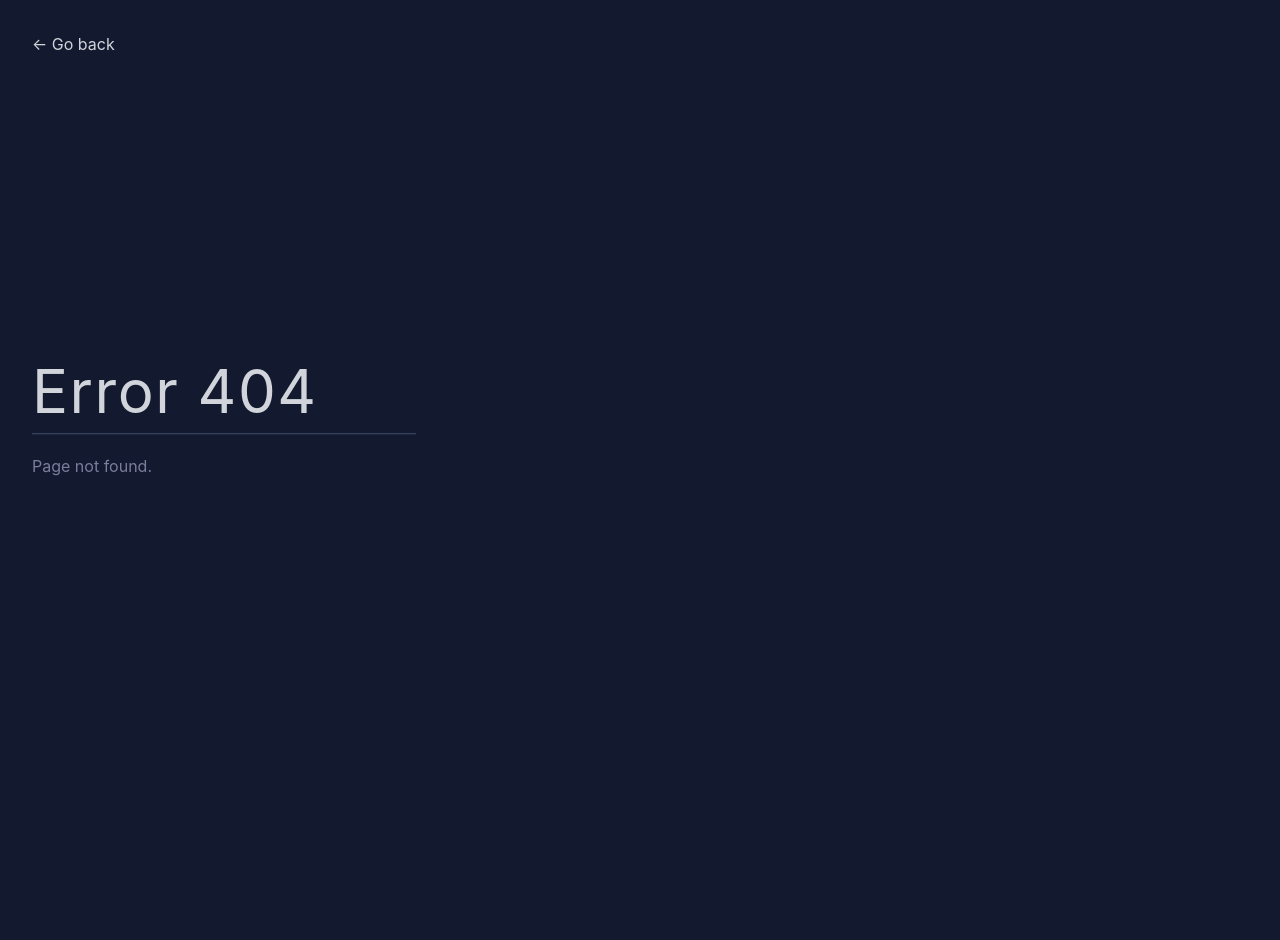
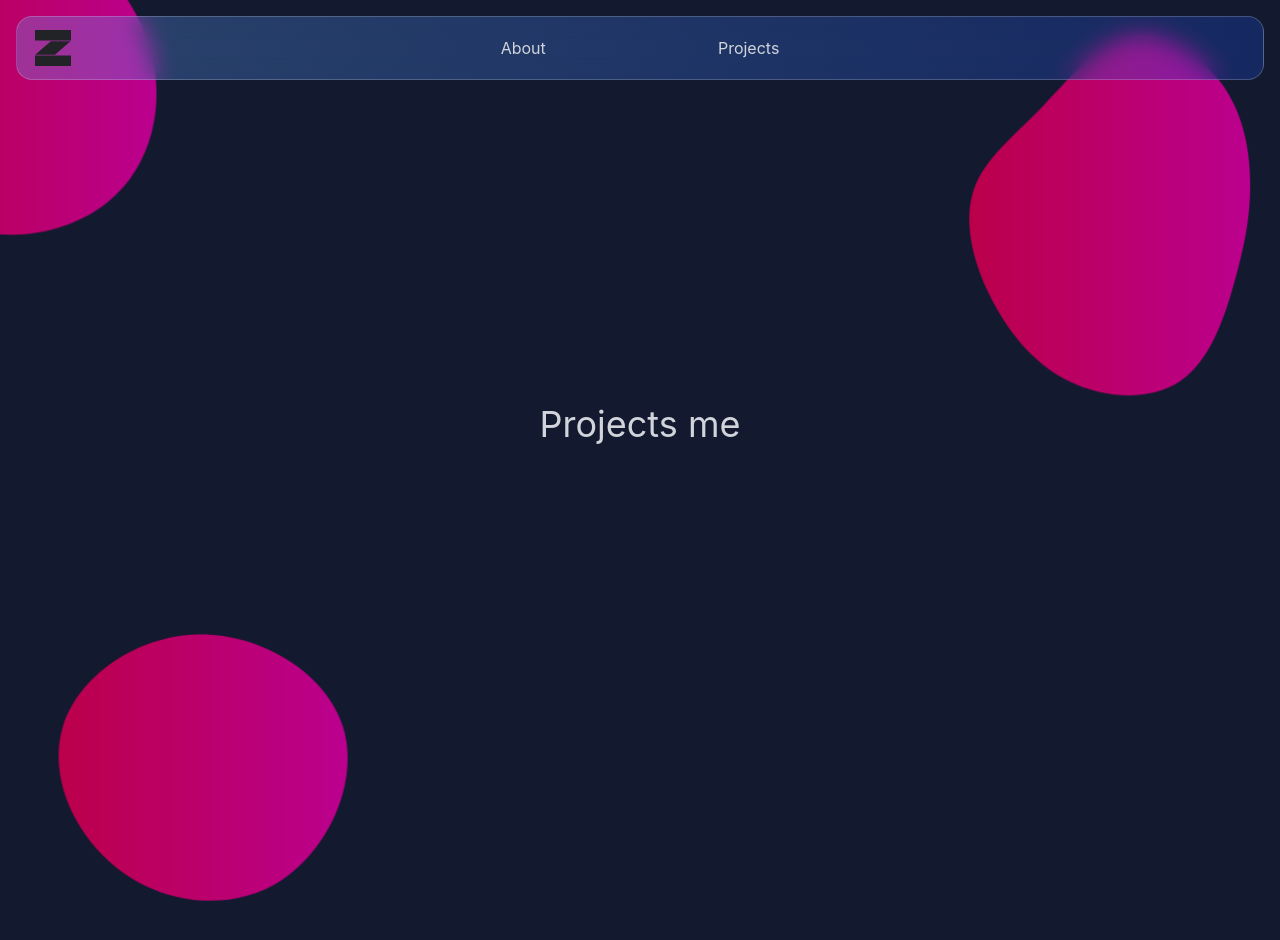
Before and after one commit to zewwo-boi/portfolio, a Next.js app: page /projects in a window 1280 px wide. Before the commit this address had no page. Shown: the top 940 px of the page. Before the commit the page ends 800 px from the top, so only its background shows below. Built offline with nearby package versions, Linux system fonts and the light colour scheme.

Commit message:
feat: nothing significant, just some progress towards the 3-page goal

```diff
--- a/src/components/Common/Header.tsx
+++ b/src/components/Common/Header.tsx
@@ -1,11 +1,12 @@
 import { motion } from "framer-motion";
 import Image from "next/image";
-import Link from "next/link";
 import Emoji from "../Party/Emoji";
 
 // TODO: Add an animated selected link indicator
 
-export default function Header() {
+export default function Header({ route, setRoute }) {
+    // TODO: Add animation to title Hero.tsx component
+
     return (
         <motion.header
             transition={{ delay: 1, duration: 1.2, ease: "easeOut" }}
@@ -16,13 +17,17 @@ export default function Header() {
                 <div className="emoji_lock relative flex h-full w-full items-center justify-center">
                     <Emoji />
                 </div>
-                <Link href="/">
+                <a className="cursor-pointer" onClick={() => setRoute("/")}>
                     <Image src="/images/logo.svg" layout="fill" alt="My logo." />
-                </Link>
+                </a>
             </div>
             <div className="_nav mr-[25%] flex h-full w-1/2 items-center justify-evenly">
-                <Link href="/about">About</Link>
-                <Link href="/projects">Projects</Link>
+                <a className="cursor-pointer" onClick={() => setRoute("/about")}>
+                    About
+                </a>
+                <a className="cursor-pointer" onClick={() => setRoute("/projects")}>
+                    Projects
+                </a>
             </div>
         </motion.header>
     );
--- a/src/components/Layouts/Header.tsx
+++ b/src/components/Layouts/Header.tsx
@@ -1,10 +1,19 @@
+import { useRouter } from "next/router";
+import React, { useEffect, useState } from "react";
 import Header from "../Common/Header";
 
 function HeaderLayout({ children }) {
+    const [route, setRoute] = useState("");
+    const router = useRouter();
+
+    useEffect(() => {
+        setRoute(router.pathname);
+    }, []);
+
     return (
         <>
-            <Header />
-            <main>{children}</main>
+            <Header route={route} setRoute={setRoute} />
+            <main>{React.cloneElement(children, { route, setRoute })}</main>
         </>
     );
 }
--- a/src/components/Party/Blobs.tsx
+++ b/src/components/Party/Blobs.tsx
@@ -25,7 +25,9 @@ function Blobs({ overflow_hidden }: Props) {
 
     return (
         <motion.div
-            className={`blobs absolute h-full w-full ${overflow_hidden ? "overflow-hidden" : ""}`}
+            className={`blobs absolute h-full w-full overflow-x-clip ${
+                overflow_hidden ? "overflow-hidden" : ""
+            }`}
             transition={{ delay: 0.8, duration: 0.8 }}
             initial={{ opacity: 0 }}
             animate={{ opacity: 1 }}>
--- a/src/components/Party/Emoji.tsx
+++ b/src/components/Party/Emoji.tsx
@@ -3,7 +3,7 @@ import { useEffect, useRef, useState } from "react";
 
 const emojis = ["✨", "💖", "💯", "❤️‍🔥", "🔥", "🎉", "🎊", "🎁", "💎"];
 
-function FloatingEmoji({ emoji, ref }) {
+function FloatingEmoji({ emoji }) {
     const radius = 32;
 
     const [angle, setAngle] = useState(Math.random() * Math.PI * 2);
@@ -30,7 +30,6 @@ function FloatingEmoji({ emoji, ref }) {
                     repeatType: "reverse",
                 },
             }}
-            ref={ref}
             className="absolute m-auto">
             <motion.span
                 initial={{ opacity: 0 }}
@@ -61,7 +60,5 @@ export default function Emoji() {
         }, 5000);
     }, []);
 
-    useEffect(() => {}, [currentEmoji]);
-
-    return <FloatingEmoji emoji={currentEmoji} ref={span} key={new Date().getTime()} />;
+    return <FloatingEmoji emoji={currentEmoji} key={new Date().getTime()} />;
 }
--- a/src/components/Sections/About.tsx
+++ /dev/null
@@ -1,14 +0,0 @@
-function About() {
-    return (
-        <main className="h-full w-full">
-            <div className="main__heading_first relative top-16 h-full w-full">
-                <h1 className="text-center text-4xl">Who exactly am I?</h1>
-                <div className="boxes">
-                    <div className="__boxes_developer"></div>
-                </div>
-            </div>
-        </main>
-    );
-}
-
-export default About;
--- a/src/components/Sections/Hero.tsx
+++ /dev/null
@@ -1,49 +0,0 @@
-import { css } from "@emotion/react";
-import { AnimatePresence, motion } from "framer-motion";
-
-// TODO: Add animation to waving hand emoji
-
-const hero = css({
-    position: "relative",
-    height: "100vh",
-    width: "100vw",
-    padding: "1.5rem 3rem",
-    overflow: "hidden",
-});
-
-function Hero() {
-    return (
-        <div css={hero}>
-            <div className="introduction relative top-[40vh] w-auto md:top-[53vh] md:-translate-y-1/2">
-                <p className="text-left">
-                    <AnimatePresence>
-                        <motion.span
-                            className="block text-[5vw] sm:text-3xl md:text-4xl"
-                            transition={{ delay: 0.3, duration: 1, ease: "easeOut" }}
-                            initial={{ y: "105%", opacity: 0 }}
-                            exit={{ y: "105%", opacity: 0 }}
-                            animate={{ y: "0%", opacity: 1 }}
-                            key="lol">
-                            <span>👋</span>{" "}
-                            <span>Hello! I go by the name of &quot;zewwo&quot;</span>
-                        </motion.span>{" "}
-                        <motion.span
-                            className="mt-16 block text-[4vw] sm:mt-12 sm:text-lg md:mt-12 md:text-2xl"
-                            transition={{ delay: 0.6, duration: 1, ease: "easeOut" }}
-                            initial={{ y: "-20%", opacity: 0 }}
-                            exit={{ y: "-20%", opacity: 0 }}
-                            animate={{ y: "-100%", opacity: 1 }}
-                            key="lol2">
-                            <span className="hidden select-none text-3xl opacity-0 sm:inline md:text-4xl">
-                                &nbsp;&nbsp; &nbsp; &nbsp;
-                            </span>
-                            I am a self-taught web-developer located in 🇰🇷
-                        </motion.span>
-                    </AnimatePresence>
-                </p>
-            </div>
-        </div>
-    );
-}
-
-export default Hero;
--- a/src/pages/_app.tsx
+++ b/src/pages/_app.tsx
@@ -2,6 +2,7 @@
 
 import "@/styles/globals.scss";
 import Head from "next/head";
+import { StrictMode } from "react";
 
 function MyApp({ Component, pageProps, router }) {
     const getLayout = Component.getLayout || ((page) => page);
@@ -15,7 +16,7 @@ function MyApp({ Component, pageProps, router }) {
                 <meta httpEquiv="X-UA-Compatible" content="IE=edge" />
                 <meta name="viewport" content="width=device-width, initial-scale=1.0" />
             </Head>
-            {getLayout(<Component {...pageProps} key={router.asPath} />)}
+            <StrictMode>{getLayout(<Component {...pageProps} key={router.asPath} />)}</StrictMode>
         </>
     );
 }
--- a/src/pages/about.tsx
+++ b/src/pages/about.tsx
@@ -1,13 +1,72 @@
 import BlobsLayout from "@/components/Layouts/Blobs";
 import Layout from "@/components/Layouts/Header";
+import { css } from "@emotion/react";
+import { AnimatePresence, motion } from "framer-motion";
+import { useRouter } from "next/router";
+import { useEffect, useState } from "react";
 
-function About() {
-    return <div className="lol">Hello</div>;
+const about = css({
+    position: "relative",
+    height: "300vh",
+    width: "100vw",
+    padding: "1.5rem 3rem",
+    overflow: "hidden",
+});
+
+function About({ route }) {
+    const titleWords = ["Who", "exactly", "am", "I?"];
+
+    const [visible, setVisible] = useState(true);
+    const router = useRouter();
+
+    useEffect(() => {
+        if (route !== "/about") {
+            setVisible(false);
+        } else {
+            setVisible(true);
+        }
+
+        setTimeout(() => {
+            router.push(route);
+        }, 200);
+    }, [route]);
+
+    return (
+        <section css={about} className="about">
+            <div className="introduction absolute top-[50vh] left-1/2 w-auto -translate-x-1/2 -translate-y-1/2">
+                <p className="text-left">
+                    <AnimatePresence mode="sync">
+                        {visible &&
+                            titleWords.map((value, index) => {
+                                return (
+                                    <motion.span
+                                        className="text-[5vw] font-bold sm:text-3xl md:text-4xl"
+                                        transition={{
+                                            delay: index * 0.15 + 0.2,
+                                            duration: 1,
+                                            ease: "easeOut",
+                                        }}
+                                        initial={{ y: "105%", opacity: 0 }}
+                                        exit={{
+                                            opacity: 0,
+                                            transition: { duration: 0.2, ease: "easeInOut" },
+                                        }}
+                                        animate={{ y: "0%", opacity: 1 }}
+                                        key={value}>
+                                        {value}{" "}
+                                    </motion.span>
+                                );
+                            })}
+                    </AnimatePresence>
+                </p>
+            </div>
+        </section>
+    );
 }
 
 About.getLayout = function getLayout(page) {
     return (
-        <BlobsLayout>
+        <BlobsLayout overflow_hidden={false}>
             <Layout>{page}</Layout>
         </BlobsLayout>
     );
--- a/src/pages/index.tsx
+++ b/src/pages/index.tsx
@@ -1,14 +1,80 @@
 import BlobsLayout from "@/components/Layouts/Blobs";
 import Layout from "@/components/Layouts/Header";
-import Hero from "@/components/Sections/Hero";
+import { css } from "@emotion/react";
+import { AnimatePresence, motion } from "framer-motion";
+import { useRouter } from "next/router";
+import { useEffect, useState } from "react";
 
 // TODO: Add responsive ui for mobile
 
-function Home() {
+const hero = css({
+    position: "relative",
+    height: "100vh",
+    width: "100vw",
+    padding: "1.5rem 3rem",
+    overflow: "hidden",
+});
+
+function Home({ route }) {
+    const [visible, setVisible] = useState(true);
+    const router = useRouter();
+
+    useEffect(() => {
+        if (route !== "/") {
+            setVisible(false);
+        } else {
+            setVisible(true);
+        }
+
+        setTimeout(() => {
+            router.push(route);
+        }, 200);
+    }, [route]);
+
     return (
-        <>
-            <Hero />
-        </>
+        <section css={hero} className="hero">
+            <div className="introduction relative top-[40vh] w-auto md:top-[53vh] md:-translate-y-1/2">
+                <p className="text-left">
+                    <AnimatePresence mode="sync">
+                        {visible && (
+                            <>
+                                <motion.span
+                                    className="block text-[5vw] sm:text-3xl md:text-4xl"
+                                    transition={{ delay: 0.3, duration: 1, ease: "easeOut" }}
+                                    initial={{ y: "105%", opacity: 0 }}
+                                    exit={{
+                                        opacity: 0,
+                                        transition: { duration: 0.2, ease: "easeInOut" },
+                                    }}
+                                    animate={{ y: "0%", opacity: 1 }}
+                                    key="lol">
+                                    <span>👋</span>{" "}
+                                    <span>
+                                        <strong>Hello!</strong> I go by the name of
+                                        &quot;zewwo&quot;
+                                    </span>
+                                </motion.span>
+                                <motion.span
+                                    className="mt-16 block text-[4vw] sm:mt-12 sm:text-lg md:mt-12 md:text-2xl"
+                                    transition={{ delay: 0.6, duration: 1, ease: "easeOut" }}
+                                    initial={{ y: "-20%", opacity: 0 }}
+                                    exit={{
+                                        opacity: 0,
+                                        transition: { duration: 0.2, ease: "easeInOut" },
+                                    }}
+                                    animate={{ y: "-100%", opacity: 1 }}
+                                    key="lol2">
+                                    <span className="hidden select-none text-3xl opacity-0 sm:inline md:text-4xl">
+                                        &nbsp;&nbsp; &nbsp; &nbsp;
+                                    </span>
+                                    I am a self-taught web-developer located in 🇰🇷
+                                </motion.span>
+                            </>
+                        )}
+                    </AnimatePresence>
+                </p>
+            </div>
+        </section>
     );
 }
 
--- /dev/null
+++ b/src/pages/projects.tsx
@@ -0,0 +1,42 @@
+import BlobsLayout from "@/components/Layouts/Blobs";
+import Layout from "@/components/Layouts/Header";
+import { css } from "@emotion/react";
+import { motion } from "framer-motion";
+
+const projects = css({
+    position: "relative",
+    height: "300vh",
+    width: "100vw",
+    padding: "1.5rem 3rem",
+    overflow: "hidden",
+});
+
+function Projects() {
+    return (
+        <section css={projects} className="Projects">
+            <div className="introduction absolute top-[40vh] left-1/2 w-auto -translate-x-1/2 md:top-[53vh] md:-translate-y-1/2">
+                <p className="text-left">
+                    <motion.span
+                        className="block text-[5vw] sm:text-3xl md:text-4xl"
+                        transition={{ delay: 0.3, duration: 1, ease: "easeOut" }}
+                        initial={{ y: "105%", opacity: 0 }}
+                        exit={{ y: "105%", opacity: 0 }}
+                        animate={{ y: "0%", opacity: 1 }}
+                        key="lol">
+                        <span>Projects me</span>
+                    </motion.span>
+                </p>
+            </div>
+        </section>
+    );
+}
+
+Projects.getLayout = function getLayout(page) {
+    return (
+        <BlobsLayout overflow_hidden={false}>
+            <Layout>{page}</Layout>
+        </BlobsLayout>
+    );
+};
+
+export default Projects;
```
